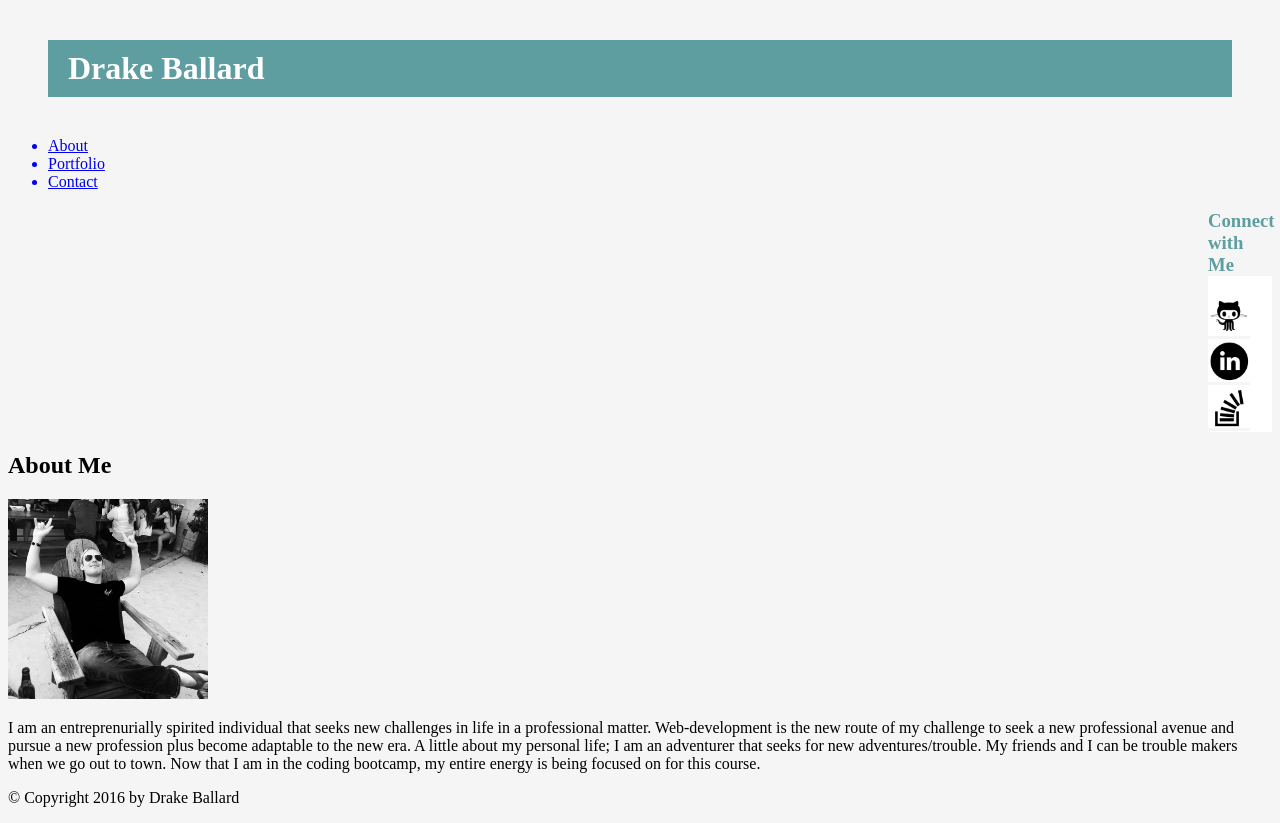
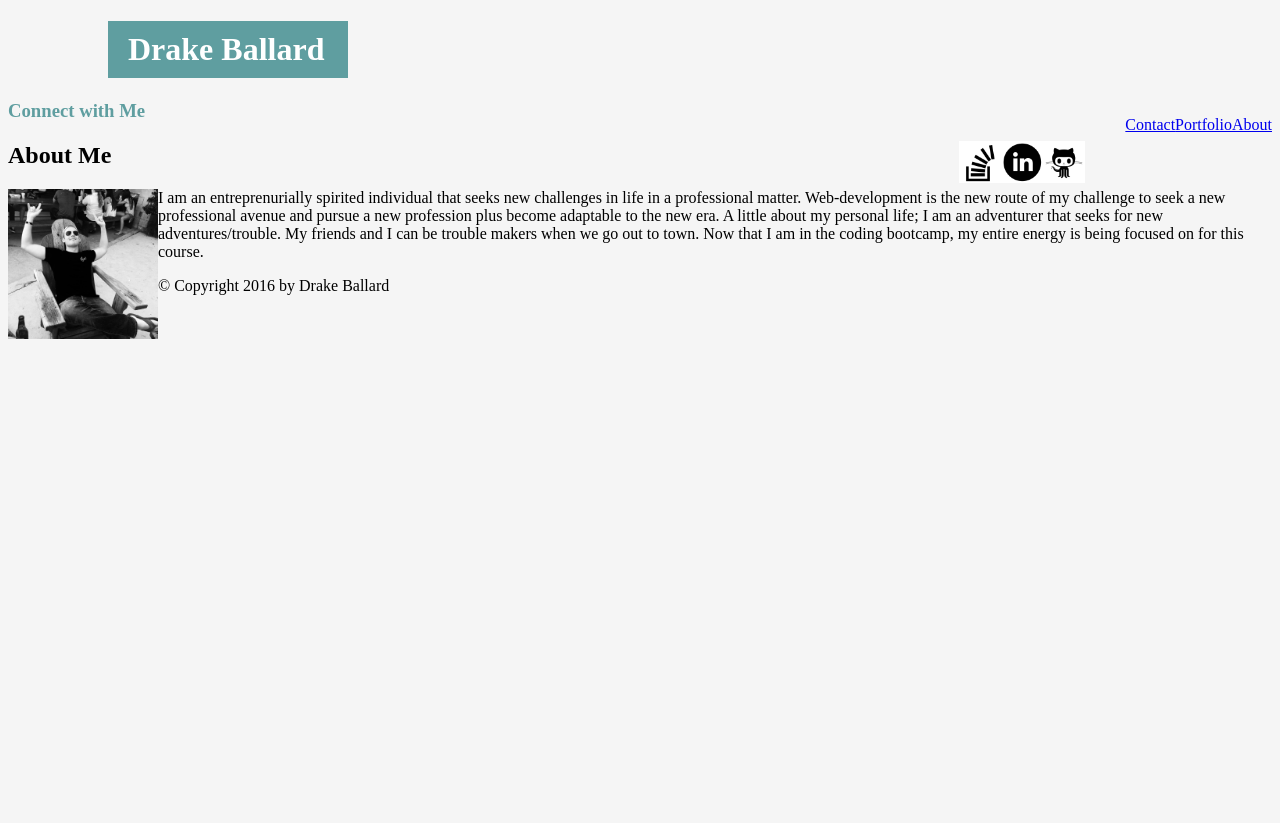
Before and after one commit to drakeballard/basic_portfolio, a PHP site: page / in a window 1280 px wide. After the commit the page ends 339 px from the top, so only its background shows below. Run offline with PHP 8.4, Linux system fonts and the light colour scheme.

Commit message:
Tuesday2.1 Heroku Trial

```diff
--- a/assets/css/style.css
+++ b/assets/css/style.css
@@ -1,21 +1,34 @@
 *{
 	background-color: whitesmoke;
 }
-
-h1 {
+header {
+	box-sizing:
+}
+h1	{
 	background-color: cadetblue;
 	color: white;
-	margin: 40px;
+	margin-left: 100px;
 	padding: 10px 20px 10px 20px;
+	width: 200px;
 }
+a {
+	float: right;
+}
+
+div ul{
+	color:cadetblue;
+	float: right;
+}
+
 div {
 	background-color: white;
 	color:cadetblue;
-	margin-left: 1200px;
 }
-
 img {
 	background-color: white;
 	box-sizing: 100px;
-
+	float: left;
 }
+ul {
+	list-style-type: none;
+}
--- a/contact.html
+++ b/contact.html
@@ -6,12 +6,13 @@
 </head>
 <body>
 	<h1>Drake Ballard</h1>
-
+	<div>
 	<ul>
 		<a href="index.html"><li>About</li></a>
 		<a href="portfolio.html"><li>Portfolio</li></a>
 		<a href="contact.html"><li>Contact</li></a>
 	</ul>
+	<div>
 	<h2>Contact Info</h2>
 
 
--- a/index.html
+++ b/index.html
@@ -5,16 +5,20 @@
 	<link rel="stylesheet" type="text/css" href="assets/css/style.css">
 </head>
 <body>
-	<h1>Drake Ballard</h1>
+	<header>
+		<h1>Drake Ballard</h1>
+
+
+	<div class="nav">
 	<ul>
 		<a href="index.html"><li>About</li></a>
 		<a href="portfolio.html"><li>Portfolio</li></a>
 		<a href="contact.html"><li>Contact</li></a>
 	</ul>
+	</div>
 
 	<div>
 	<h3>Connect with Me</h3>
-		<!--LinkedIn, Github, Stack-->
 		<a href="https://github.com/drakeballard">
 			<img src="assets/images/github.png" alt="GitHub" style="witdh: 42px; height: 42px; border:0;">
 
@@ -26,9 +30,11 @@
 			</a>
 	</div>
 
+	</header>
+
 	<h2>About Me</h2>
 
-	<img src="assets/images/NewProfile.jpg" alt="Profile" style="witdh: 200px; height:200px; border:0;">
+	<img src="assets/images/NewProfile.jpg" alt="Profile" style="witdh: 150px; height:150px; border:0;">
 
 	<p>I am an entreprenurially spirited individual that seeks new challenges in life in a professional matter. Web-development is the new route of my challenge to seek a new professional avenue and pursue a new profession plus become adaptable to the new era. A little about my personal life; I am an adventurer that seeks for new adventures/trouble. My friends and I can be trouble makers when we go out to town. Now that I am in the coding bootcamp, my entire energy is being focused on for this course. </p>
 
```
Also changed, not shown: 4 other files.
